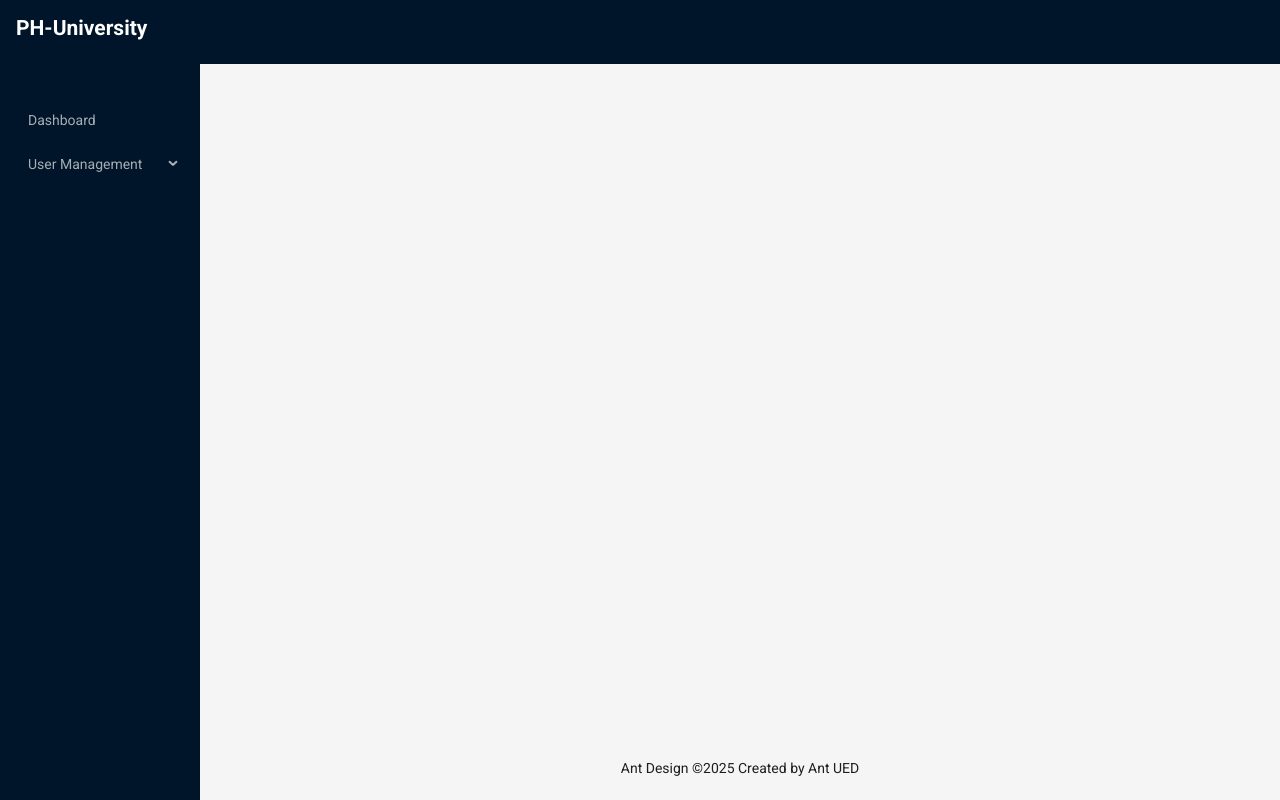
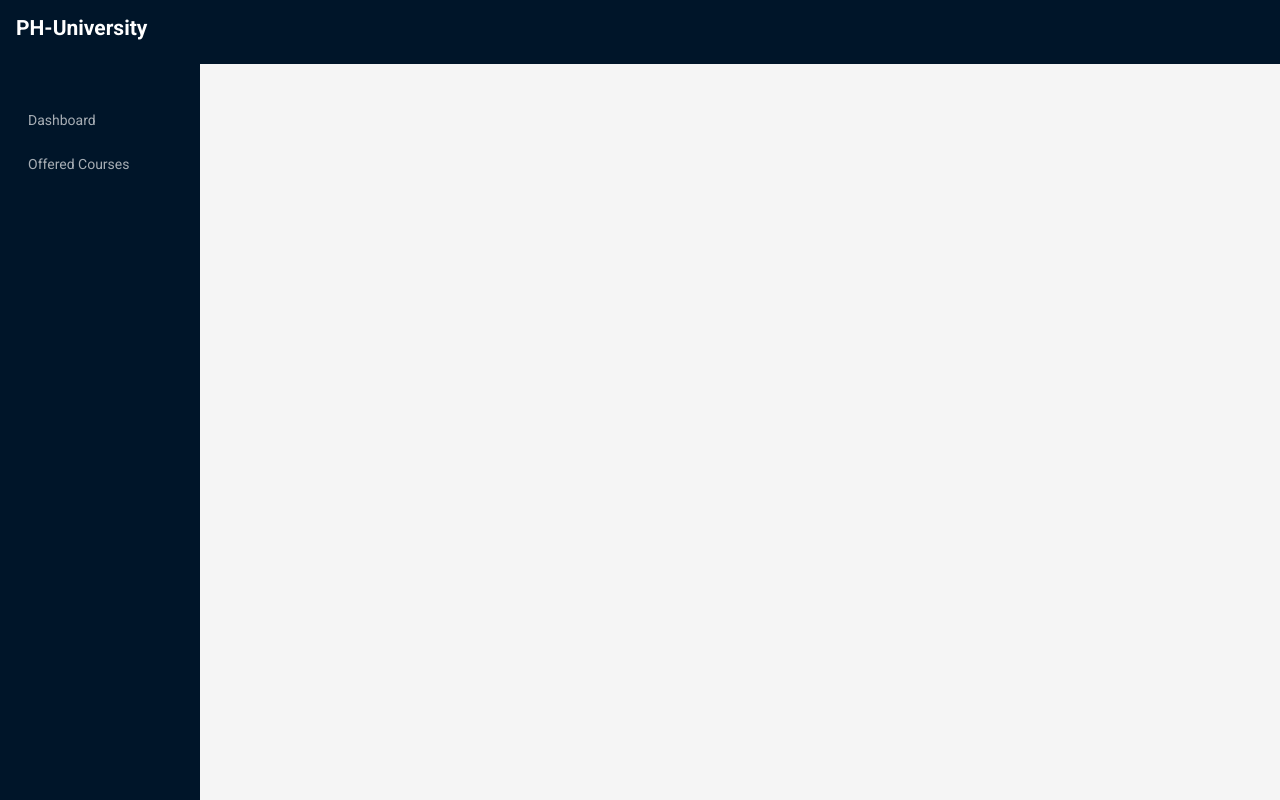
Before and after one commit to Sajjad177/PH-UNIVERSITY-CLIENT, a React (Vite) app: page / in a window 1280 px wide. Built offline with nearby package versions, Linux system fonts and the light colour scheme.

Commit message:
show sidebar component by user role

```diff
--- a/src/Components/layout/MainLayout.tsx
+++ b/src/Components/layout/MainLayout.tsx
@@ -1,32 +1,12 @@
-import { Layout, Menu } from "antd";
+import { Layout } from "antd";
 import { Outlet } from "react-router-dom";
-import { sidebarGenerator } from "../../utils/sidebarGenerator";
-import { adminPaths } from "../../routes/admin.routes";
-const { Header, Content, Footer, Sider } = Layout;
+import Sidebar from "./Sidebar";
+const { Header, Content } = Layout;
 
 const MainLayout = () => {
   return (
     <Layout style={{ minHeight: "100vh" }}>
-      <Sider
-        breakpoint="lg"
-        collapsedWidth="0"
-        onBreakpoint={(broken) => {
-          console.log(broken);
-        }}
-        onCollapse={(collapsed, type) => {
-          console.log(collapsed, type);
-        }}
-      >
-        <div style={{ height: "4rem", margin: "1rem", color: "#fff" }}>
-          <h1>PH-University</h1>
-        </div>
-        <Menu
-          theme="dark"
-          mode="inline"
-          defaultSelectedKeys={["4"]}
-          items={sidebarGenerator(adminPaths, "admin")}
-        />
-      </Sider>
+      <Sidebar />
       <Layout>
         <Header style={{ padding: 0 }} />
         <Content style={{ margin: "24px 16px 0" }}>
@@ -40,9 +20,6 @@ const MainLayout = () => {
             <Outlet />
           </div>
         </Content>
-        <Footer style={{ textAlign: "center" }}>
-          Ant Design ©{new Date().getFullYear()} Created by Ant UED
-        </Footer>
       </Layout>
     </Layout>
   );
--- /dev/null
+++ b/src/Components/layout/Sidebar.tsx
@@ -0,0 +1,48 @@
+import { Menu } from "antd";
+import Sider from "antd/es/layout/Sider";
+import { sidebarGenerator } from "../../utils/sidebarGenerator";
+import { adminPaths } from "../../routes/admin.routes";
+import { facultyPaths } from "../../routes/faculty.routes";
+import { studentPaths } from "../../routes/student.routes";
+
+const userRole = {
+  ADMIN: "admin",
+  FACULTY: "faculty",
+  STUDENT: "student",
+};
+
+const Sidebar = () => {
+  // chenging user role by static way and show it in sidebar
+  const role = "faculty";
+  let sidebarItems;
+
+  switch (role) {
+    case userRole.ADMIN:
+      sidebarItems = sidebarGenerator(adminPaths, userRole.ADMIN);
+      break;
+    case userRole.FACULTY:
+      sidebarItems = sidebarGenerator(facultyPaths, userRole.FACULTY);
+      break;
+    case userRole.STUDENT:
+      sidebarItems = sidebarGenerator(studentPaths, userRole.STUDENT);
+      break;
+    default:
+      break;
+  }
+
+  return (
+    <Sider breakpoint="lg" collapsedWidth="0">
+      <div style={{ height: "4rem", margin: "1rem", color: "#fff" }}>
+        <h1>PH-University</h1>
+      </div>
+      <Menu
+        theme="dark"
+        mode="inline"
+        defaultSelectedKeys={["4"]}
+        items={sidebarItems}
+      />
+    </Sider>
+  );
+};
+
+export default Sidebar;
--- /dev/null
+++ b/src/pages/faculty/FacultyDashboard.tsx
@@ -0,0 +1,12 @@
+const FacultyDashboard = () => {
+  return (
+    <div>
+      Lorem ipsum dolor sit, amet consectetur adipisicing elit. Adipisci
+      repellat praesentium numquam odio iure modi ea blanditiis magni esse ipsa,
+      alias culpa magnam dicta necessitatibus, facere distinctio tempore
+      aperiam. Quidem?
+    </div>
+  );
+};
+
+export default FacultyDashboard;
--- /dev/null
+++ b/src/pages/faculty/FacultyOfferedCourse.tsx
@@ -0,0 +1,10 @@
+
+const FacultyOfferedCourse = () => {
+    return (
+        <div>
+            this is for faculty offered course
+        </div>
+    );
+};
+
+export default FacultyOfferedCourse;
--- /dev/null
+++ b/src/pages/student/StudentDashboard.tsx
@@ -0,0 +1,10 @@
+
+const StudentDashboard = () => {
+    return (
+        <div>
+            this is student dashboard
+        </div>
+    );
+};
+
+export default StudentDashboard;
--- /dev/null
+++ b/src/routes/faculty.routes.tsx
@@ -0,0 +1,15 @@
+import FacultyDashboard from "../pages/faculty/FacultyDashboard";
+import FacultyOfferedCourse from "../pages/faculty/FacultyOfferedCourse";
+
+export const facultyPaths = [
+  {
+    name: "Dashboard",
+    path: "dashboard",
+    element: <FacultyDashboard />,
+  },
+  {
+    name: "Offered Courses",
+    path: "offered-courses",
+    element: <FacultyOfferedCourse />,
+  },
+];
--- /dev/null
+++ b/src/routes/student.routes.tsx
@@ -0,0 +1,10 @@
+import StudentDashboard from "../pages/student/StudentDashboard";
+
+export const studentPaths = [
+  {
+    name: "Dashboard",
+    path: "dashboard",
+    element: <StudentDashboard />,
+  },
+
+];
```
Also changed, not shown: src/routes/routes.tsx (+4 -3 lines).
